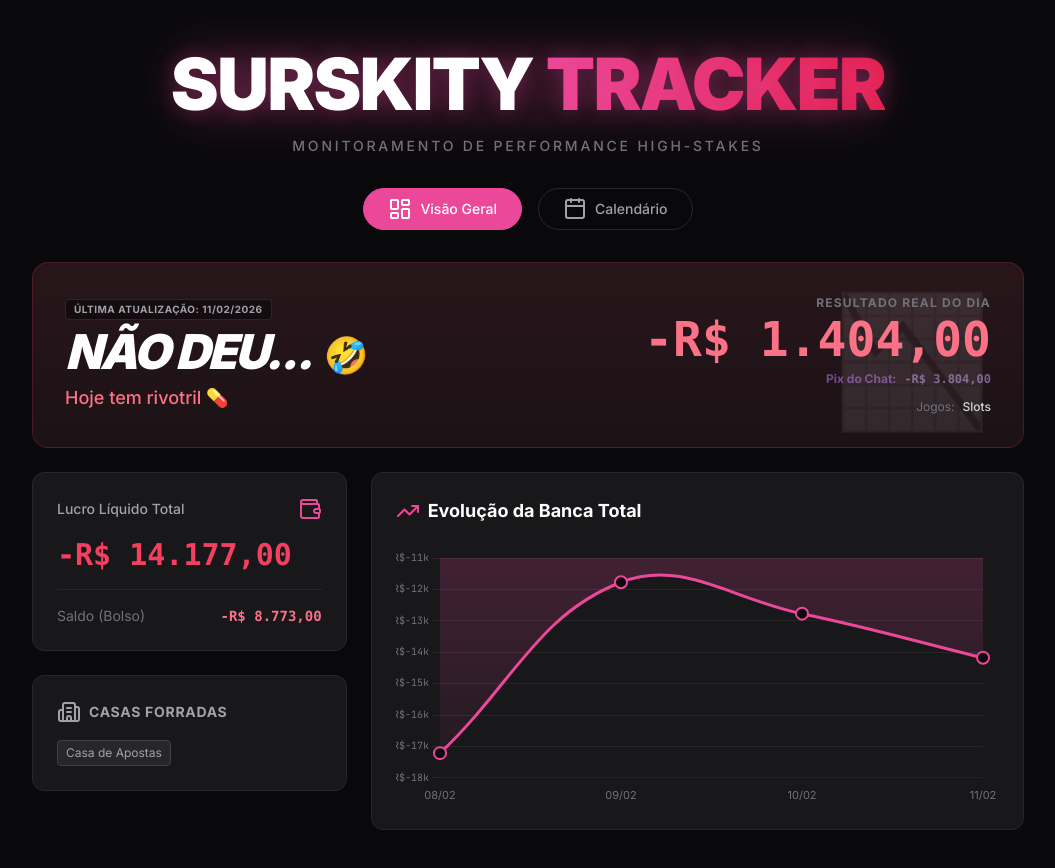
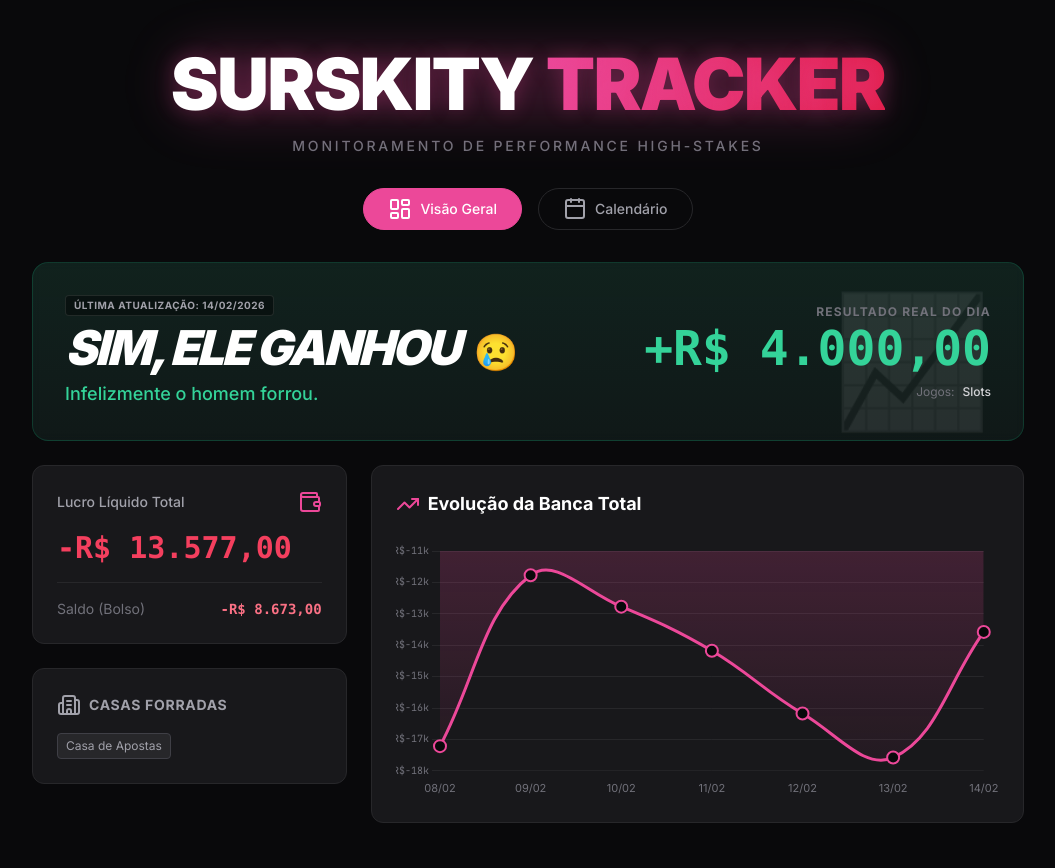
Before and after one commit to Kavazaaa/SurskityTrackerForras, a plain HTML site: page index.html in a window 1280 px wide. Shown: the whole page, without its empty margins (112-1167 px from the left). Drawn offline with nearby package versions, Linux system fonts and the light colour scheme.

Commit message:
Update index.html

```diff
--- a/index.html
+++ b/index.html
@@ -173,6 +173,33 @@
                 games: ['Slots'],
                 houses: ['Casa de Apostas'],
                 won: false
+            },
+            {
+                id: 4,
+                date: '12/02/2026',
+                deposit: 2000,
+                withdraw: 0,
+                games: ['Slots'],
+                houses: ['Casa de Apostas'],
+                won: false
+            },
+            {
+                id: 5,
+                date: '13/02/2026',
+                deposit: 8900, // 8000 + 900
+                withdraw: 7500, // Recuperou parte, mas fechou negativo
+                games: ['Slots'],
+                houses: ['Casa de Apostas'],
+                won: false
+            },
+            {
+                id: 6,
+                date: '14/02/2026',
+                deposit: 7000,
+                withdraw: 11000,
+                games: ['Slots'],
+                houses: ['Casa de Apostas'],
+                won: true
             }
         ];
 
@@ -205,8 +232,8 @@
                 currentBankroll += profit;
 
                 // Lógica do Saldo:
-                // Se ganhou: Soma o saque REAL (já descontado o giveaway)
-                // Se perdeu: Subtrai o depósito
+                // Se ganhou (won=true): Soma o saque REAL (já descontado o giveaway)
+                // Se perdeu (won=false): Subtrai o depósito (independente se recuperou parte, regra binária)
                 if (entry.won) {
                     customSaldo += realWithdraw;
                 } else {
```
